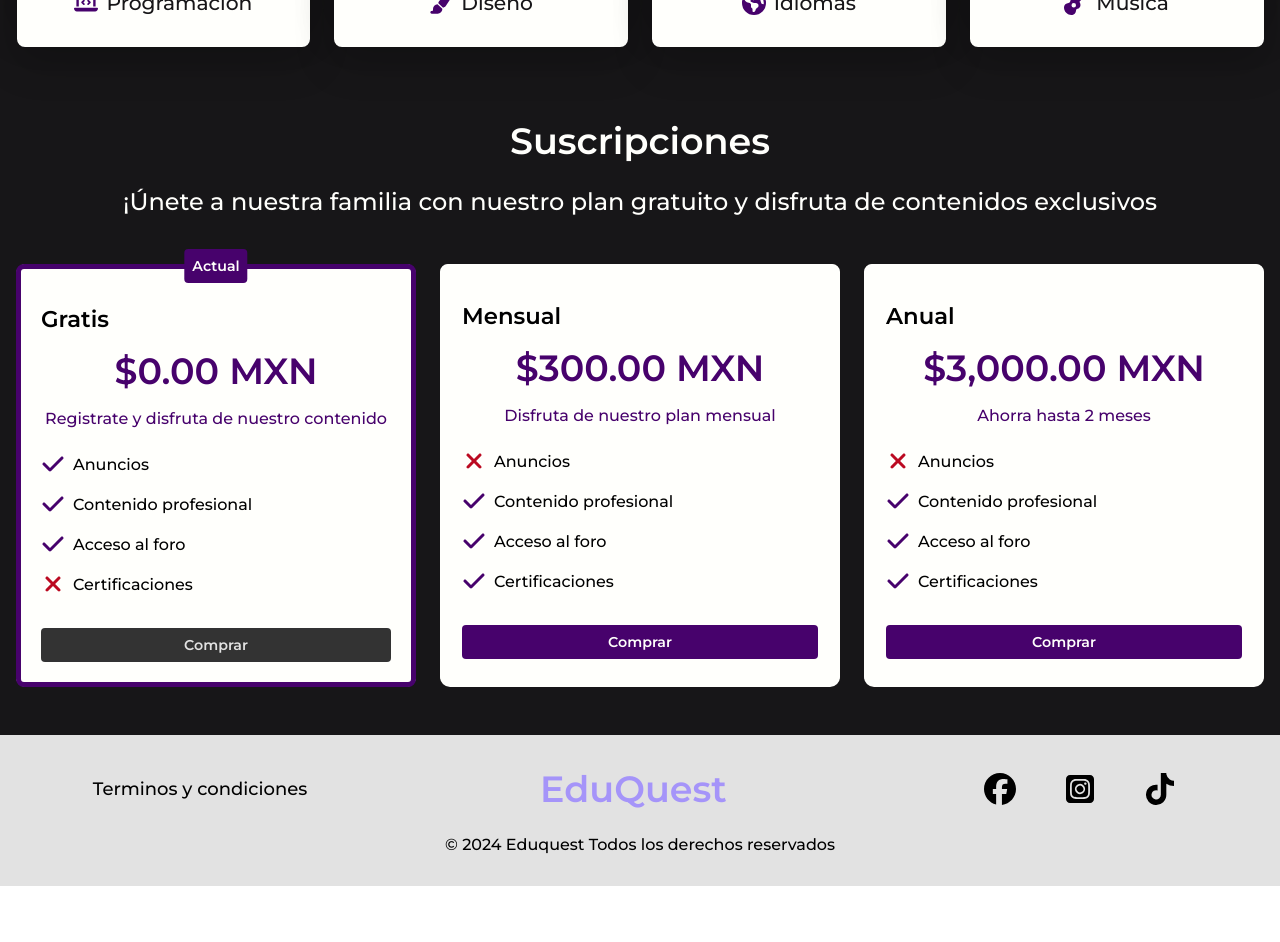
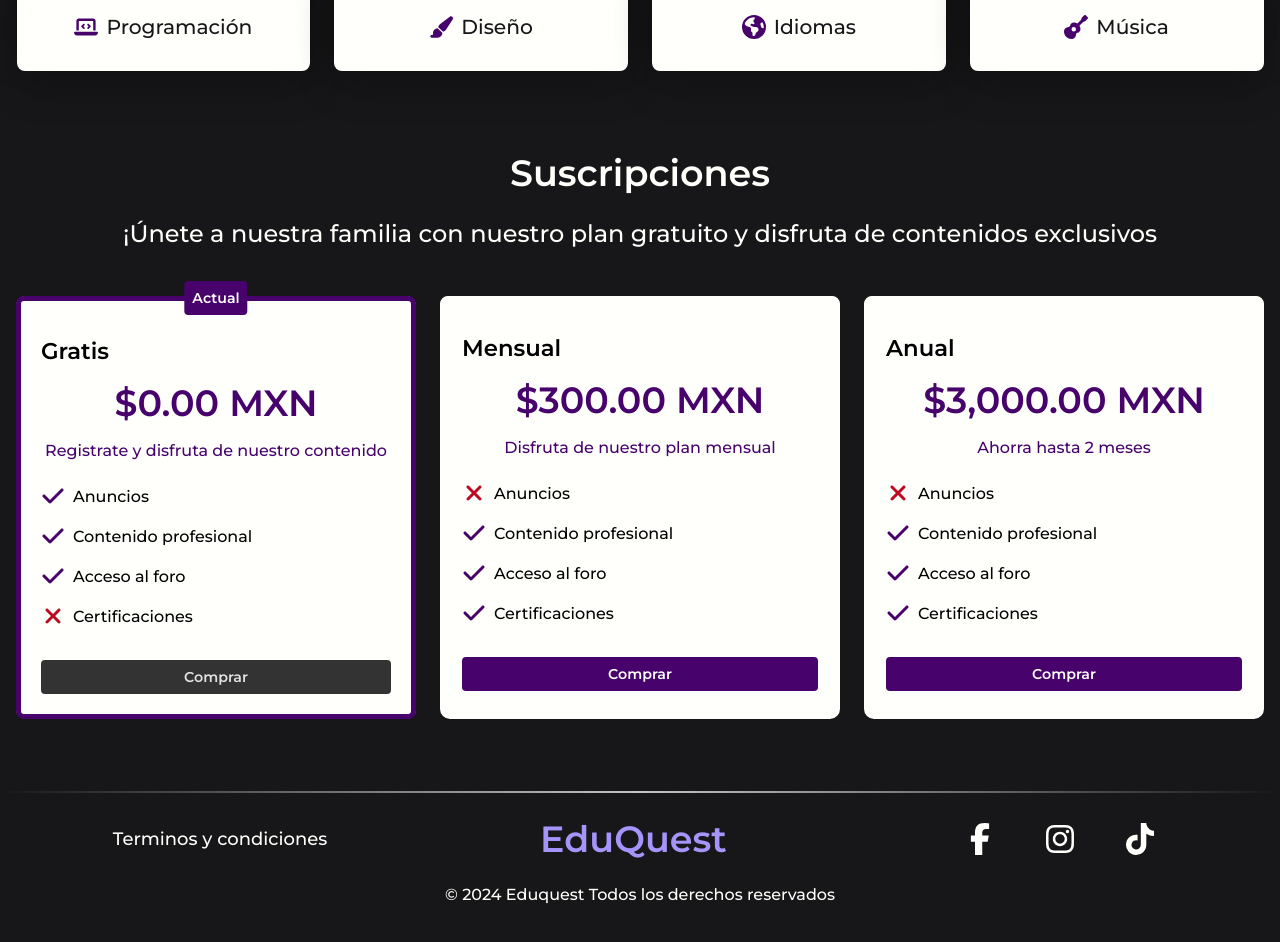
Before and after one commit to jnthnexpdev/EduQuest, an Angular app: page /inicio in a window 1280 px wide. Shown: the part 1100-2042 px from the top of the page. Before the commit the page ends 1986 px from the top, so only its background shows below. Built offline with nearby package versions, Linux system fonts and the light colour scheme.

Commit message:
footer changes

```diff
--- a/src/app/shared/components/categories/categories.component.css
+++ b/src/app/shared/components/categories/categories.component.css
@@ -1,7 +1,7 @@
 .dark-theme .card-category{
     background-color: var(--black);
     color: var(--white);
-    border:solid 2px var(--black);
+    border:solid 2px var(--white);
 }
 .dark-theme .card-category:hover{border:solid 2px var(--indigo-light); }
 .dark-theme svg{fill: var(--indigo-light);}
--- a/src/app/shared/components/categories/categories.component.html
+++ b/src/app/shared/components/categories/categories.component.html
@@ -1,7 +1,7 @@
 <section class=" flex-center-end-column  mb-24" [ngClass]="darkTheme() ? 'dark-theme flex-center-center-column' : 'flex-center-center-column' ">
     <h2 class="title-1  mt-24 mb-24">Cursos</h2>
     <h2 class="mb-24">Revisa nuestro catalógo de cursos disponibles</h2>
-    <div class="grid-container">
+    <div class="grid-container  mt-24">
         <div class="card-category flex-center-center-row container">
             <svg class="svg-header" xmlns="http://www.w3.org/2000/svg" viewBox="0 0 448 512">
                 <path d="M416 0C400 0 288 32 288 176V288c0 35.3 28.7 64 64 64h22V480c0 17.7 14.3 32 32 32s32-14.3 32-32V352 240 32c0-17.7-14.3-32-32-32zM64 16C64 7.8 57.9 1 49.7 .1S34.2 4.6 32.4 12.5L2.1 148.8C.7 155.1 0 161.5 0 167.9c0 45.9 35.1 83.6 80 87.7V480c0 17.7 14.3 32 32 32s32-14.3 32-32V255.6c44.9-4.1 80-41.8 80-87.7c0-6.4-.7-12.8-2.1-19.1L191.6 12.5c-1.8-8-9.3-13.3-17.4-12.4S160 7.8 160 16V150.2c0 5.4-4.4 9.8-9.8 9.8c-5.1 0-9.3-3.9-9.8-9L127.9 14.6C127.2 6.3 120.3 0 112 0s-15.2 6.3-15.9 14.6L83.7 151c-.5 5.1-4.7 9-9.8 9c-5.4 0-9.8-4.4-9.8-9.8V16zm48.3 152l-.3 0-.3 0 .3-.7 .3 .7z"/>
--- a/src/app/shared/components/footer/footer.component.css
+++ b/src/app/shared/components/footer/footer.component.css
@@ -1,13 +1,8 @@
-.dark-theme .card-category{
-    background-color: var(--black);
-    color: var(--white);
-    border:solid 2px var(--black);
-}
 
 footer{
     width: 100%;
-    padding: 8px 0;
-    background-color: var(--gray);
+    padding: 24px 0;
+    background-color: var(--black);
 }
 
 ul{
@@ -24,6 +19,7 @@ svg{
     margin-right: 24px;
     margin-left: 24px;
     cursor: pointer;
+    fill: var(--white);
 }
 
 svg:hover{
@@ -31,8 +27,17 @@ svg:hover{
     transform: scale(1.1);
 }
 
-a{ cursor: pointer;}
+a{ cursor: pointer; color: var(--white);}
 a:hover{ color: var(--indigo); }
+
+p{color: var(--white);}
 
 .logo{ color: var(--indigo-light); }
 .logo{ margin: 0 16px; width: 200px; }
+
+
+hr.style {
+    border: 0;
+    height: 2px;
+    background-image: linear-gradient(to right, rgba(255, 255, 255, 0), rgba(255, 255, 255, 0.75), rgba(255, 255, 255, 0));
+}
--- a/src/app/shared/components/footer/footer.component.html
+++ b/src/app/shared/components/footer/footer.component.html
@@ -1,6 +1,6 @@
 <footer  [ngClass]="darkTheme() ? 'dark-theme flex-center-between-column' : 'flex-center-between-column' ">
-    <hr>
-    <ul class="flex-center-between-row mt-24">
+    <hr class="style" >
+    <ul class="flex-center-evenly-row mt-24">
         <li class="flex-center-center-row" >
             <a class="text-large" >Terminos y condiciones</a>
         </li>
@@ -9,11 +9,11 @@
 
         </li>
         <li class="flex-center-center-row">
-            <svg class="svg-header" xmlns="http://www.w3.org/2000/svg" viewBox="0 0 512 512">
-                <path d="M512 256C512 114.6 397.4 0 256 0S0 114.6 0 256C0 376 82.7 476.8 194.2 504.5V334.2H141.4V256h52.8V222.3c0-87.1 39.4-127.5 125-127.5c16.2 0 44.2 3.2 55.7 6.4V172c-6-.6-16.5-1-29.6-1c-42 0-58.2 15.9-58.2 57.2V256h83.6l-14.4 78.2H287V510.1C413.8 494.8 512 386.9 512 256h0z"/>
+            <svg xmlns="http://www.w3.org/2000/svg" viewBox="0 0 320 512">
+                <path d="M80 299.3V512H196V299.3h86.5l18-97.8H196V166.9c0-51.7 20.3-71.5 72.7-71.5c16.3 0 29.4 .4 37 1.2V7.9C291.4 4 256.4 0 236.2 0C129.3 0 80 50.5 80 159.4v42.1H14v97.8H80z"/>
             </svg>
-            <svg  class="svg-header" xmlns="http://www.w3.org/2000/svg" viewBox="0 0 448 512">
-                <path d="M194.4 211.7a53.3 53.3 0 1 0 59.3 88.7 53.3 53.3 0 1 0 -59.3-88.7zm142.3-68.4c-5.2-5.2-11.5-9.3-18.4-12c-18.1-7.1-57.6-6.8-83.1-6.5c-4.1 0-7.9 .1-11.2 .1c-3.3 0-7.2 0-11.4-.1c-25.5-.3-64.8-.7-82.9 6.5c-6.9 2.7-13.1 6.8-18.4 12s-9.3 11.5-12 18.4c-7.1 18.1-6.7 57.7-6.5 83.2c0 4.1 .1 7.9 .1 11.1s0 7-.1 11.1c-.2 25.5-.6 65.1 6.5 83.2c2.7 6.9 6.8 13.1 12 18.4s11.5 9.3 18.4 12c18.1 7.1 57.6 6.8 83.1 6.5c4.1 0 7.9-.1 11.2-.1c3.3 0 7.2 0 11.4 .1c25.5 .3 64.8 .7 82.9-6.5c6.9-2.7 13.1-6.8 18.4-12s9.3-11.5 12-18.4c7.2-18 6.8-57.4 6.5-83c0-4.2-.1-8.1-.1-11.4s0-7.1 .1-11.4c.3-25.5 .7-64.9-6.5-83l0 0c-2.7-6.9-6.8-13.1-12-18.4zm-67.1 44.5A82 82 0 1 1 178.4 324.2a82 82 0 1 1 91.1-136.4zm29.2-1.3c-3.1-2.1-5.6-5.1-7.1-8.6s-1.8-7.3-1.1-11.1s2.6-7.1 5.2-9.8s6.1-4.5 9.8-5.2s7.6-.4 11.1 1.1s6.5 3.9 8.6 7s3.2 6.8 3.2 10.6c0 2.5-.5 5-1.4 7.3s-2.4 4.4-4.1 6.2s-3.9 3.2-6.2 4.2s-4.8 1.5-7.3 1.5l0 0c-3.8 0-7.5-1.1-10.6-3.2zM448 96c0-35.3-28.7-64-64-64H64C28.7 32 0 60.7 0 96V416c0 35.3 28.7 64 64 64H384c35.3 0 64-28.7 64-64V96zM357 389c-18.7 18.7-41.4 24.6-67 25.9c-26.4 1.5-105.6 1.5-132 0c-25.6-1.3-48.3-7.2-67-25.9s-24.6-41.4-25.8-67c-1.5-26.4-1.5-105.6 0-132c1.3-25.6 7.1-48.3 25.8-67s41.5-24.6 67-25.8c26.4-1.5 105.6-1.5 132 0c25.6 1.3 48.3 7.1 67 25.8s24.6 41.4 25.8 67c1.5 26.3 1.5 105.4 0 131.9c-1.3 25.6-7.1 48.3-25.8 67z"/>
+            <svg xmlns="http://www.w3.org/2000/svg" viewBox="0 0 448 512">
+                <path d="M224.1 141c-63.6 0-114.9 51.3-114.9 114.9s51.3 114.9 114.9 114.9S339 319.5 339 255.9 287.7 141 224.1 141zm0 189.6c-41.1 0-74.7-33.5-74.7-74.7s33.5-74.7 74.7-74.7 74.7 33.5 74.7 74.7-33.6 74.7-74.7 74.7zm146.4-194.3c0 14.9-12 26.8-26.8 26.8-14.9 0-26.8-12-26.8-26.8s12-26.8 26.8-26.8 26.8 12 26.8 26.8zm76.1 27.2c-1.7-35.9-9.9-67.7-36.2-93.9-26.2-26.2-58-34.4-93.9-36.2-37-2.1-147.9-2.1-184.9 0-35.8 1.7-67.6 9.9-93.9 36.1s-34.4 58-36.2 93.9c-2.1 37-2.1 147.9 0 184.9 1.7 35.9 9.9 67.7 36.2 93.9s58 34.4 93.9 36.2c37 2.1 147.9 2.1 184.9 0 35.9-1.7 67.7-9.9 93.9-36.2 26.2-26.2 34.4-58 36.2-93.9 2.1-37 2.1-147.8 0-184.8zM398.8 388c-7.8 19.6-22.9 34.7-42.6 42.6-29.5 11.7-99.5 9-132.1 9s-102.7 2.6-132.1-9c-19.6-7.8-34.7-22.9-42.6-42.6-11.7-29.5-9-99.5-9-132.1s-2.6-102.7 9-132.1c7.8-19.6 22.9-34.7 42.6-42.6 29.5-11.7 99.5-9 132.1-9s102.7-2.6 132.1 9c19.6 7.8 34.7 22.9 42.6 42.6 11.7 29.5 9 99.5 9 132.1s2.7 102.7-9 132.1z"/>
             </svg>
             <svg  class="svg-header" xmlns="http://www.w3.org/2000/svg" viewBox="0 0 448 512">
                 <path d="M448 209.9a210.1 210.1 0 0 1 -122.8-39.3V349.4A162.6 162.6 0 1 1 185 188.3V278.2a74.6 74.6 0 1 0 52.2 71.2V0l88 0a121.2 121.2 0 0 0 1.9 22.2h0A122.2 122.2 0 0 0 381 102.4a121.4 121.4 0 0 0 67 20.1z"/>
--- a/src/app/shared/components/plans/plans.component.css
+++ b/src/app/shared/components/plans/plans.component.css
@@ -8,6 +8,7 @@
 
 h2{color:var(--white)}
 svg {fill: var(--indigo);}
+section{margin-top: 32px;}
 
 .grid-container-planes {
   display: grid;
--- a/src/app/shared/components/plans/plans.component.html
+++ b/src/app/shared/components/plans/plans.component.html
@@ -1,4 +1,4 @@
-<section [ngClass]="darkTheme() ? 'dark-theme flex-center-center-column' : 'flex-center-center-column  mb-24 mt-24'">
+<section [ngClass]="darkTheme() ? 'dark-theme flex-center-center-column' : 'flex-center-center-column  mb-24 '">
     <h2 class="title-1 mt-24 mb-24">Suscripciones</h2>
     <h2 class="mb-24">¡Únete a nuestra familia con nuestro plan gratuito y disfruta de contenidos exclusivos</h2>
     <div class="grid-container-planes mb-24 mt-24">
--- a/src/app/shared/components/scroll-top/scroll-top.component.css
+++ b/src/app/shared/components/scroll-top/scroll-top.component.css
@@ -1,7 +1,8 @@
+.dark-theme .scroll-top-button { background: var(--indigo-light);}
+
 .scroll-top-button {
-
     position: fixed;
-    bottom: 30px;
+    bottom: 90px;
     right: 30px;
     background: var(--indigo);
     color: var(--white);
--- a/src/app/shared/components/scroll-top/scroll-top.component.ts
+++ b/src/app/shared/components/scroll-top/scroll-top.component.ts
@@ -1,19 +1,37 @@
-import { Component, HostListener  } from '@angular/core';
+import { Component, HostListener,OnInit,signal  } from '@angular/core';
+import { SystemService } from '../../../shared/services/system/system.service';
+import { NgClass } from '@angular/common';
 
 @Component({
   selector: 'app-scroll-top',
   standalone: true,
-  imports: [],
+  imports: [NgClass],
   templateUrl: './scroll-top.component.html',
   styleUrl: './scroll-top.component.css'
 })
-export class ScrollTopComponent {
+export class ScrollTopComponent implements OnInit {
+  darkTheme = signal(false);
+
+  constructor(
+    private systemService : SystemService
+  ){}
+
+  ngOnInit() : void {
+    this.systemService.preferences$.subscribe((preferences : any) => {
+      this.getPreferences();
+    });
+  }
+
+  getPreferences(){
+    this.darkTheme.set(this.systemService.getThemeState());
+  }
+
   showScrollButton: boolean = false;
 
   @HostListener('window:scroll', [])
   onWindowScroll() {
     const yOffset = window.pageYOffset;
-    const scrollTrigger = window.innerHeight * 0.2; // Muestra el botón cuando el usuario ha hecho scroll más allá del 20% del alto de la ventana
+    const scrollTrigger = window.innerHeight * 0.2;
     this.showScrollButton = yOffset > scrollTrigger;
   }
 
--- a/src/styles.css
+++ b/src/styles.css
@@ -173,10 +173,8 @@ input::placeholder{
 }
 .inp-form:focus{ border: 2px solid var(--indigo); }
 
-
-
 .inp-search {position: relative;}
-.inp-search input {width: calc(100% - 24px);padding:8px 32px 8px 32px;}
+.inp-search input {width: calc(100% - 24px);padding:12px 32px 12px 32px;}
 .inp-search svg {
     width: 16px;
     height: 16px;
```
